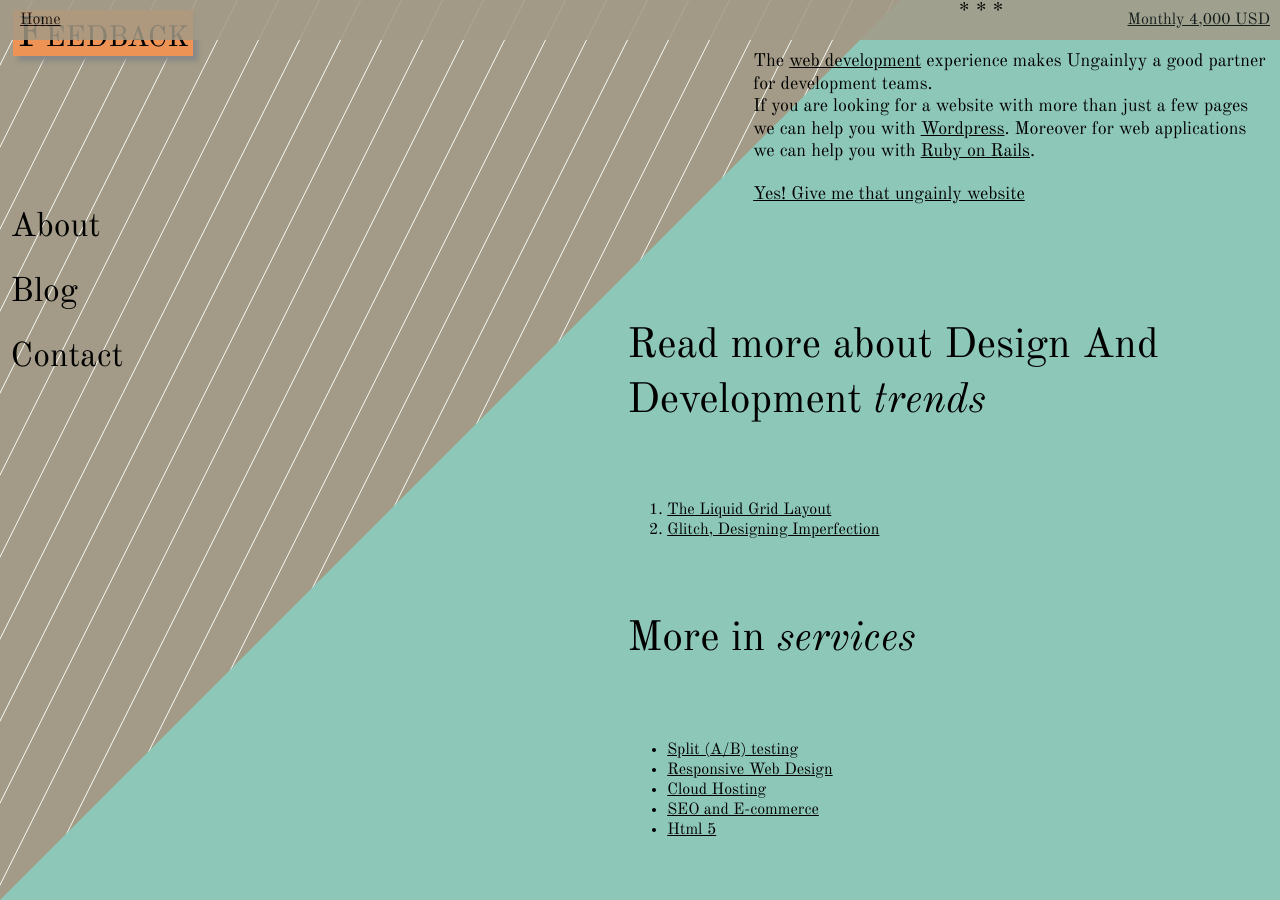
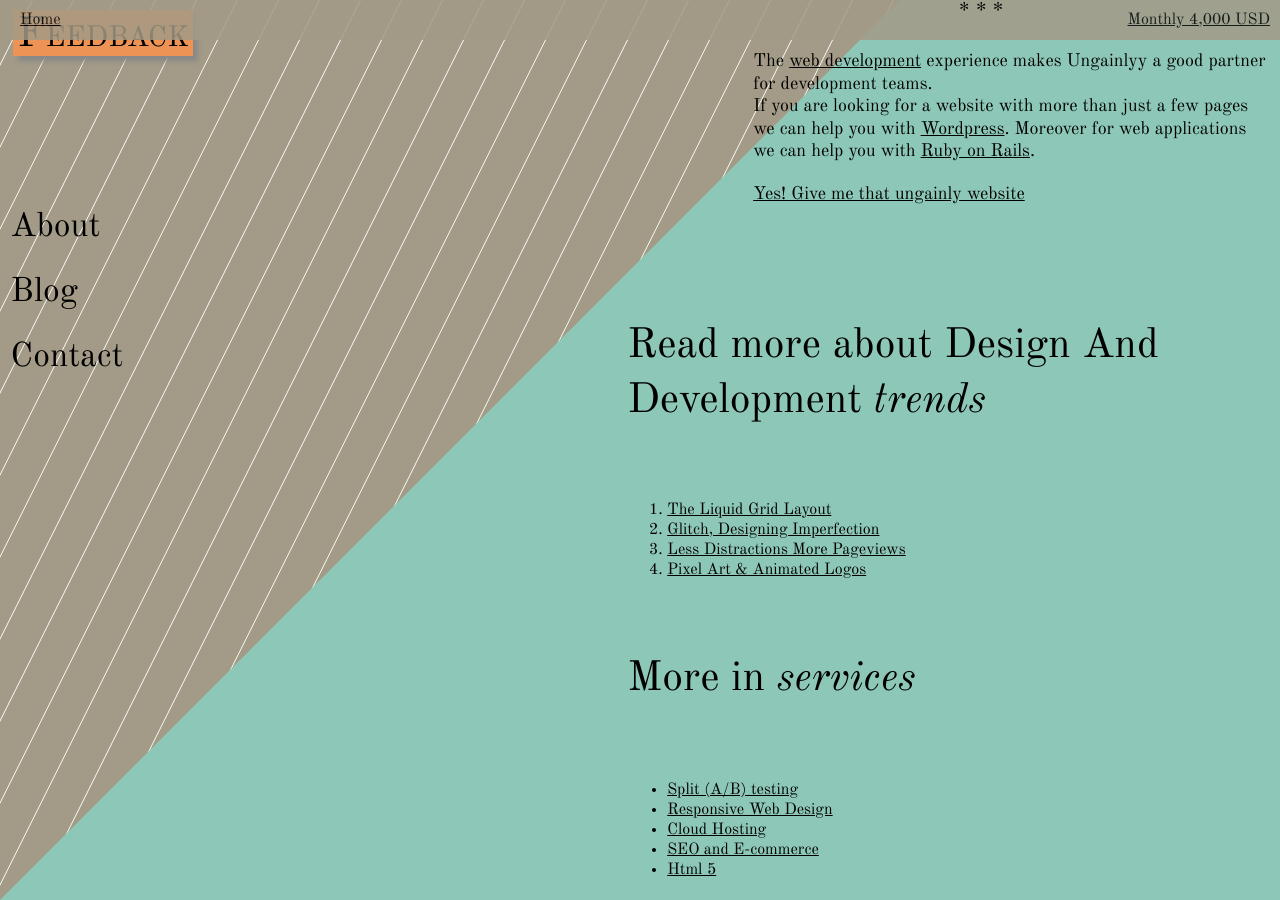
Before and after one commit to metamn/ungainlyy, a Jekyll site: the page built from _posts/2011-09-15-design-and-development.html, in a window 1280 px wide and 900 px high, scrolled down 510 px. Built offline with Jekyll 4.4.1, drawn with Linux system fonts in a browser that asks for light colours; nearby versions of some CDN libraries.

Commit message:
Links added to design

```diff
--- a/_posts/2011-09-15-design-and-development.html
+++ b/_posts/2011-09-15-design-and-development.html
@@ -7,6 +7,10 @@
     title: The Liquid Grid Layout
   - url: http://markbattypublisher.com/books/glitch/
     title: Glitch, Designing Imperfection
+  - url: http://journal.drawar.com/d/less-distractions-more-pageviews-go-figure/
+    title: Less Distractions More Pageviews
+  - url: http://www.bigblockframework.com/
+    title: Pixel Art & Animated Logos
 ---
 
 <p>
```
Also changed, not shown: 7 other files.
